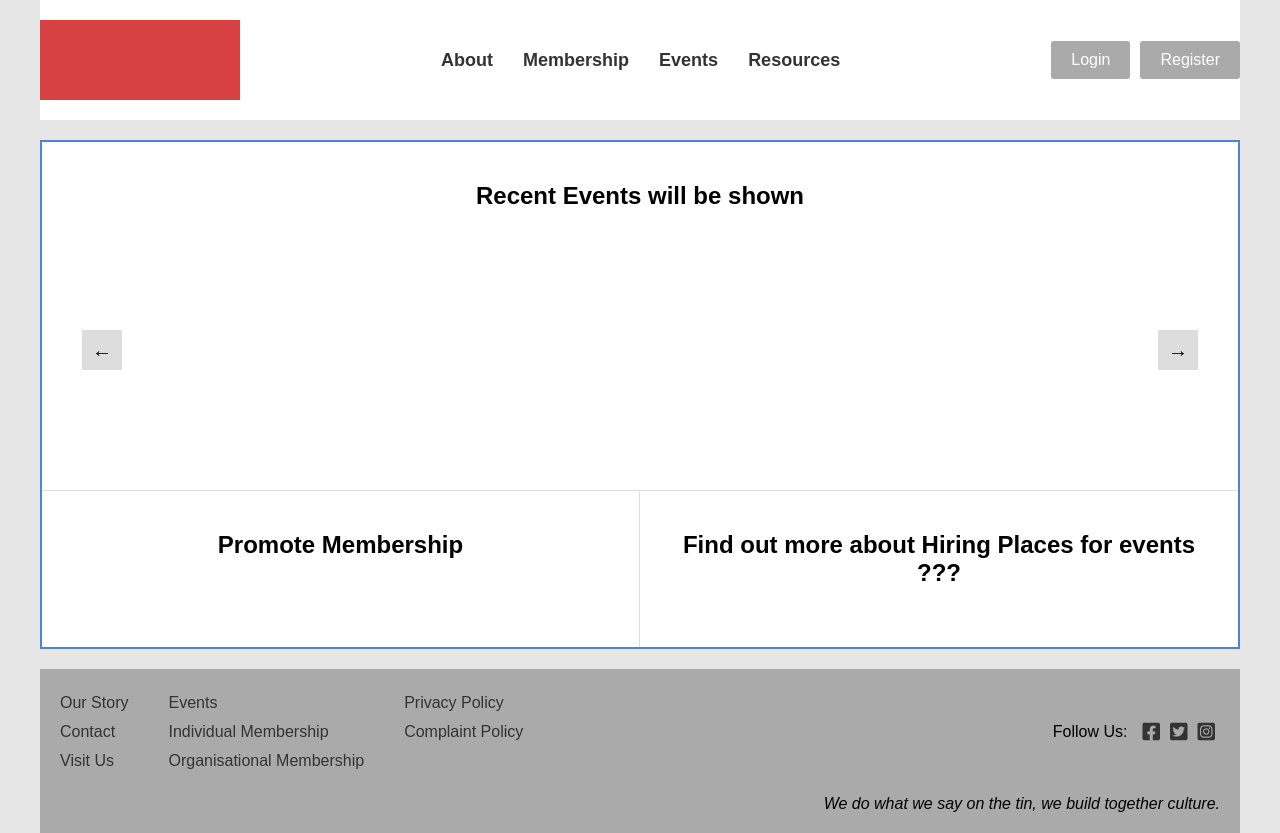
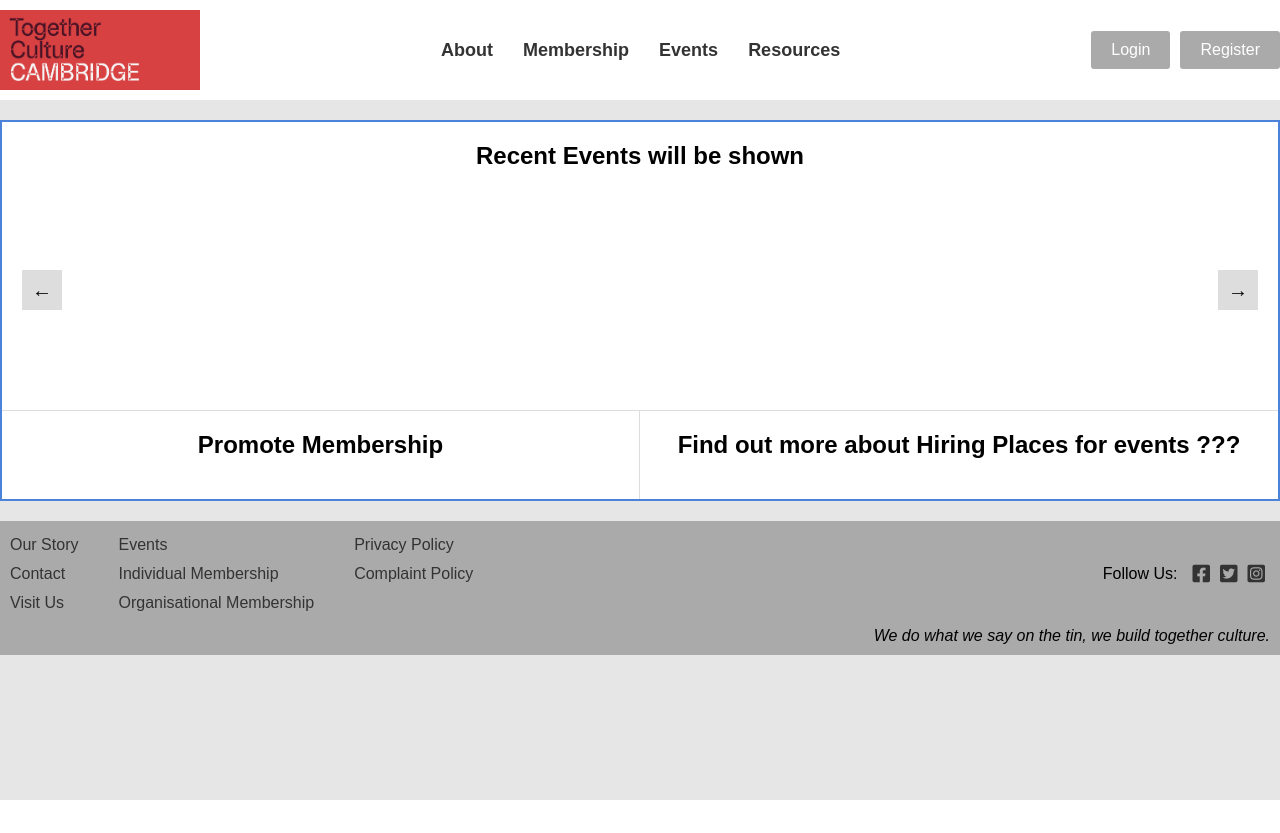
Before and after one commit to AdvancedWebTeam0/togetherCulture, a Django app: template together_culture/nonmemberApp/templates/index.html in a window 1280 px wide. After the commit the page ends 800 px from the top, so only its background shows below. Run offline with Django 5.2, Linux system fonts and the light colour scheme; the template is opened without the code that fills it, so the values that code supplies are empty.

Commit message:
index page for nonmember

```diff
--- a/together_culture/nonmemberApp/static/css/styles.css
+++ b/together_culture/nonmemberApp/static/css/styles.css
@@ -10,16 +10,20 @@ body {
 }
 
 .container {
-    max-width: 1200px;
+    /* max-width: 1200px; */
     margin: 0 auto;
 }
 
 /* Header styles */
+.logo-container img {
+    max-width: 150px; /* Set a specific width for the logo */
+    height: auto;
+}
 header {
     display: flex;
     justify-content: space-between;
     align-items: center;
-    padding: 20px 0;
+    padding: 10px 0;
     background-color: white;
 }
 
@@ -67,12 +71,12 @@ main {
 
 /* Events carousel section */
 .events-carousel {
-    padding: 40px;
+    padding: 20px;
     text-align: center;
 }
 
 .events-carousel h2 {
-    margin-bottom: 40px;
+    margin-bottom: 20px;
     font-size: 24px;
 }
 
@@ -109,7 +113,7 @@ main {
 
 .info-box {
     width: 50%;
-    padding: 40px;
+    padding: 20px;
     text-align: center;
 }
 
@@ -124,7 +128,7 @@ main {
 /* Footer styles */
 footer {
     background-color: #aaa;
-    padding: 20px;
+    padding: 10px;
     display: flex;
     flex-wrap: wrap;
     justify-content: space-between;
@@ -168,6 +172,6 @@ footer {
 .footer-tagline {
     width: 100%;
     text-align: right;
-    margin-top: 20px;
+    margin-top: 10px;
     font-style: italic;
 }
--- a/together_culture/nonmemberApp/templates/index.html
+++ b/together_culture/nonmemberApp/templates/index.html
@@ -13,7 +13,7 @@
         <!-- Header section -->
         <header>
             <div class="logo-container">
-                <!-- Replace with your logo or text -->
+                <img src="{% static 'images/logo.png' %}" alt="Logo" />
             </div>
             <nav class="main-navigation">
                 <ul>
```
Also changed, not shown: together_culture/nonmemberApp/static/images/logo.png (added).
